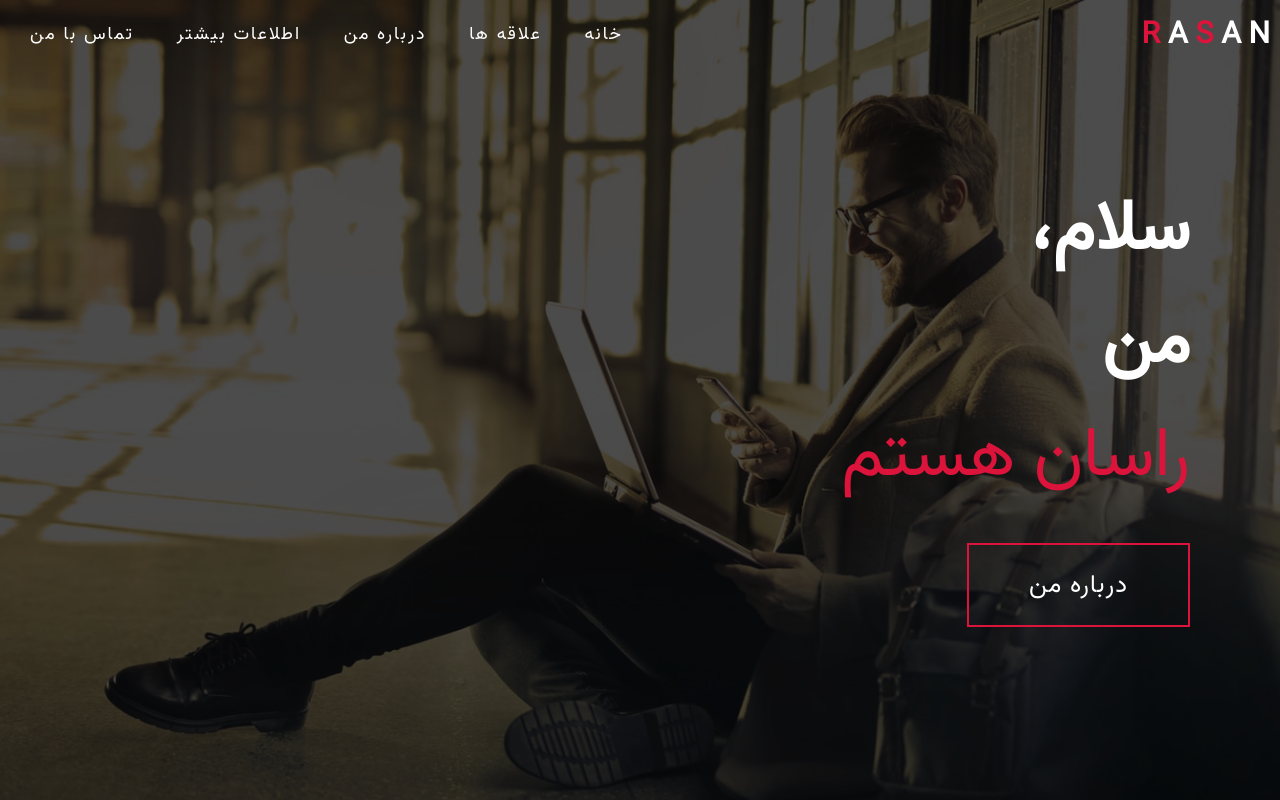
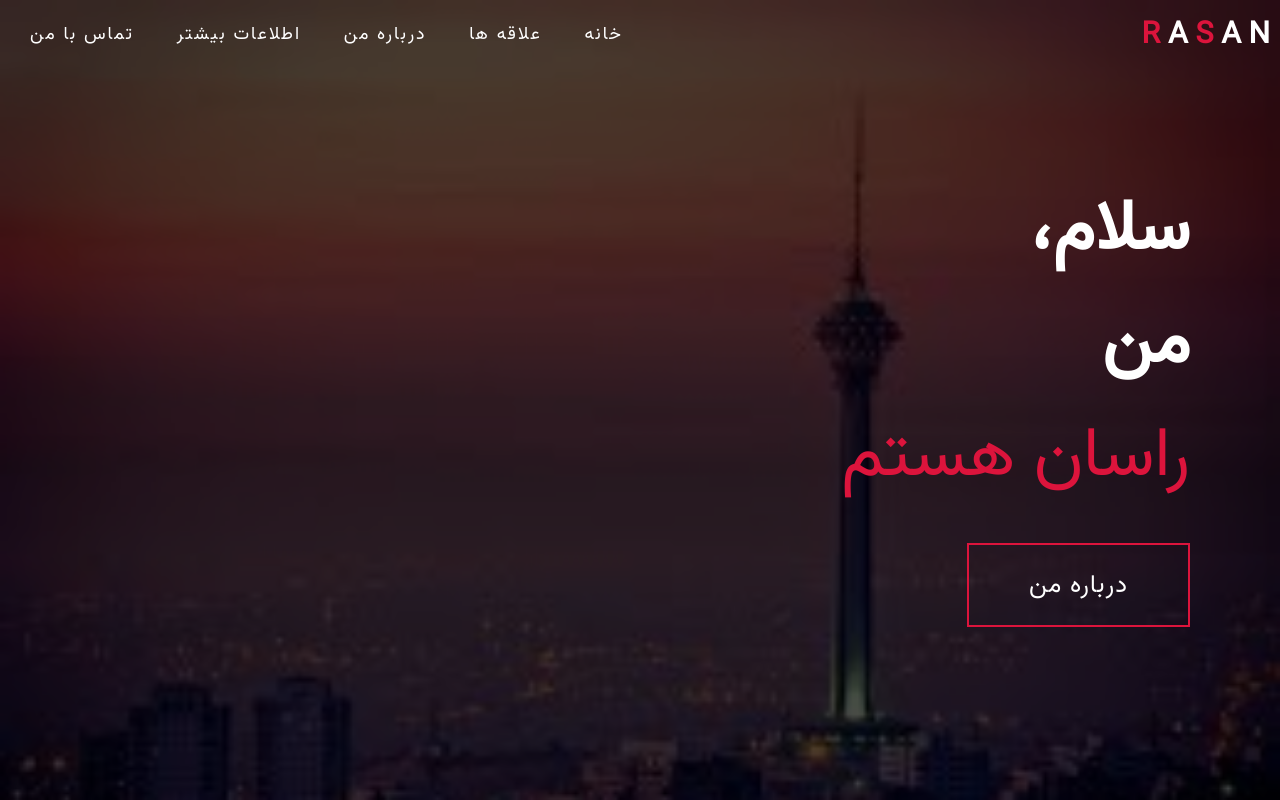
Before and after one commit to rasansoltanf/rasanweb, a plain HTML site: page index.html in a window 1280 px wide. Shown: the top 800 px of the page. Drawn offline with Linux system fonts and the light colour scheme.

Commit message:
Update style.css
Signed-off-by: rasansoltanf <r8sansoltani@gmail.com>

```diff
--- a/style.css
+++ b/style.css
@@ -203,7 +203,7 @@ p {
 
 /* Hero Section */
 #hero {
-	background-image: url(./img/hero-bg.png);
+	background-image: url(./images.jpg);
 	background-size: cover;
 	background-position: top center;
 	position: relative;
```
